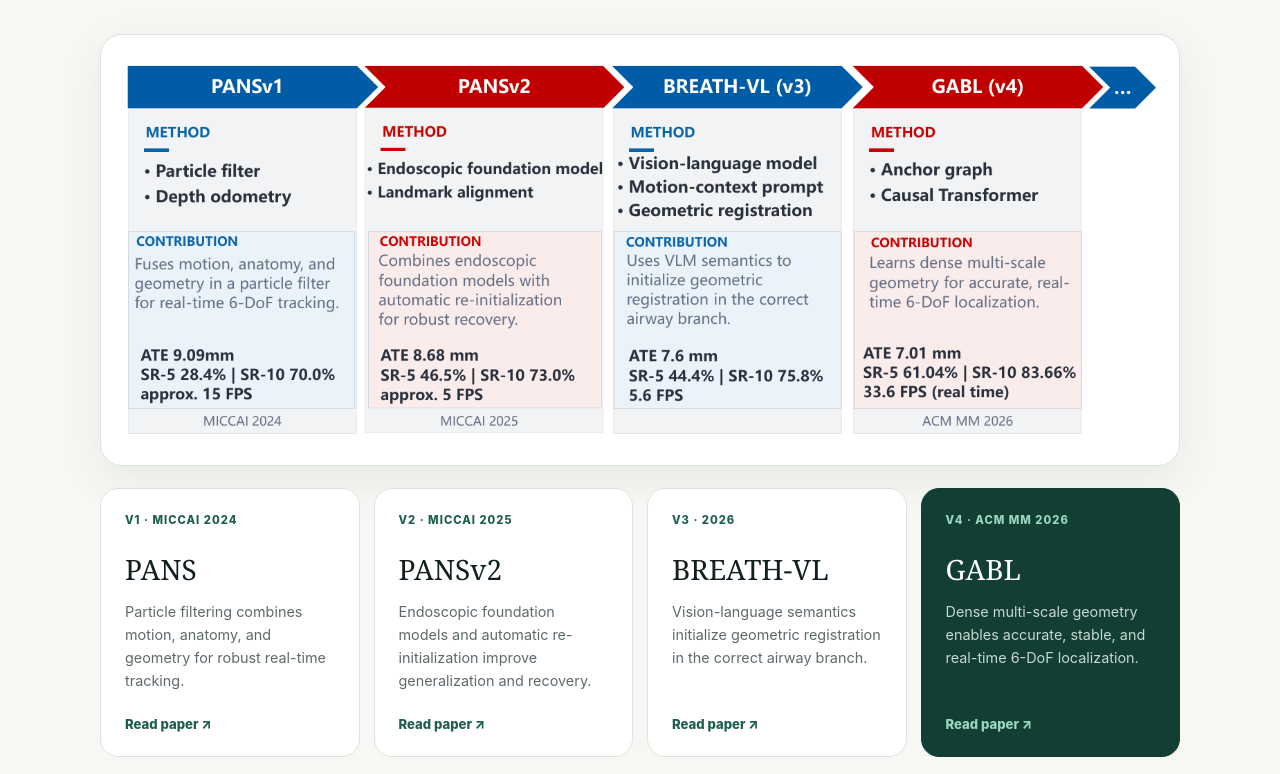
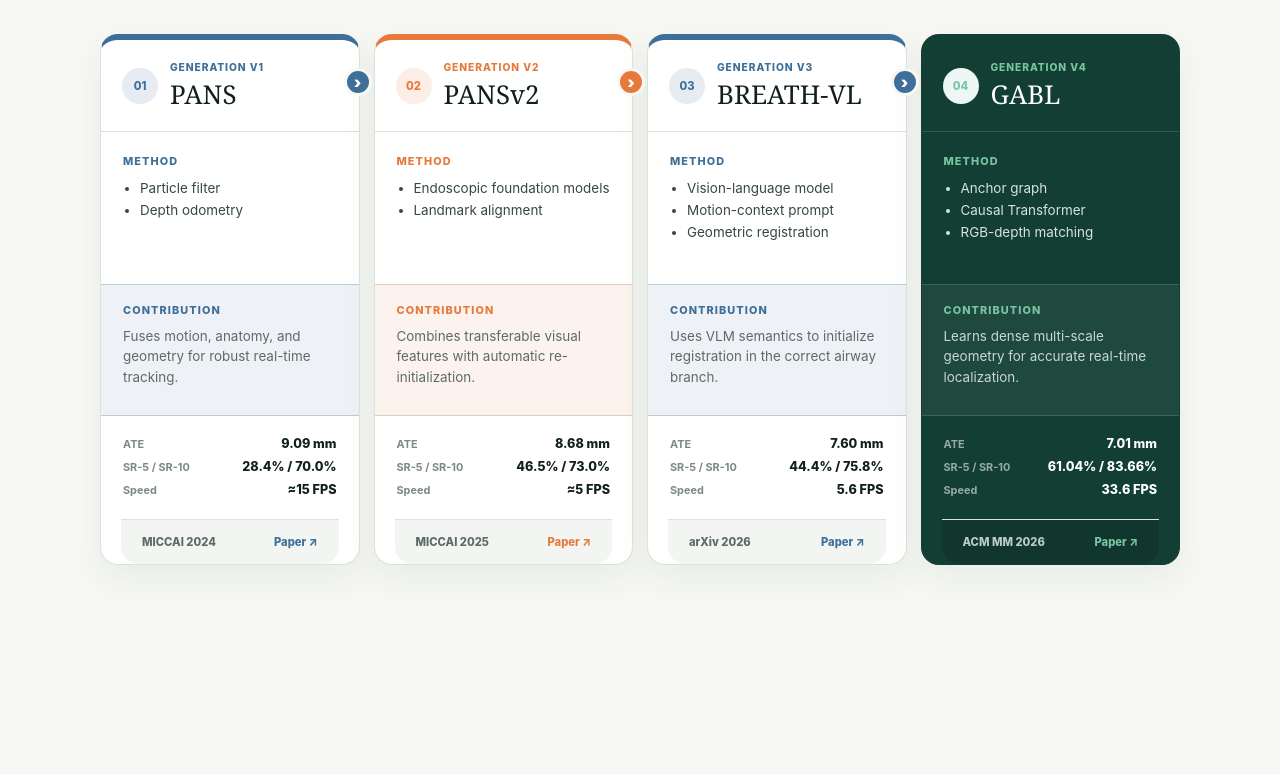
Before and after one commit to paulili08/GABL, a plain HTML site: page docs/index.html in a window 1280 px wide. Shown: the part 1680-2454 px from the top of the page. Drawn offline with Linux system fonts and the light colour scheme.

Commit message:
Add files via upload

```diff
--- a/docs/index.html
+++ b/docs/index.html
@@ -106,59 +106,110 @@
           real-time navigation.
         </p>
 
-        <figure class="paper-figure evolution-figure">
-          <img
-            src="./assets/model-evolution.png"
-            alt="Evolution from PANSv1 and PANSv2 to BREATH-VL and GABL, with methods, contributions, accuracy, success rates, and inference speed"
-            loading="lazy"
-          />
-        </figure>
+        <div class="evolution-track" aria-label="Four generations of bronchoscope localization models">
+          <article class="generation-card generation-blue">
+            <header>
+              <span class="generation-index">01</span>
+              <div><p>Generation v1</p><h3>PANS</h3></div>
+            </header>
+            <div class="generation-body">
+              <section>
+                <h4>Method</h4>
+                <ul><li>Particle filter</li><li>Depth odometry</li></ul>
+              </section>
+              <section class="generation-contribution">
+                <h4>Contribution</h4>
+                <p>Fuses motion, anatomy, and geometry for robust real-time tracking.</p>
+              </section>
+              <dl class="generation-metrics">
+                <div><dt>ATE</dt><dd>9.09 mm</dd></div>
+                <div><dt>SR-5 / SR-10</dt><dd>28.4% / 70.0%</dd></div>
+                <div><dt>Speed</dt><dd>≈15 FPS</dd></div>
+              </dl>
+            </div>
+            <footer>
+              <span>MICCAI 2024</span>
+              <a href="https://arxiv.org/abs/2407.05554" target="_blank" rel="noreferrer">Paper <span aria-hidden="true">↗</span></a>
+            </footer>
+          </article>
 
-        <div class="paper-grid" aria-label="Four generations of localization models">
-          <a
-            class="paper-card"
-            href="https://arxiv.org/abs/2407.05554"
-            target="_blank"
-            rel="noreferrer"
-          >
-            <span class="paper-version">v1 · MICCAI 2024</span>
-            <h3>PANS</h3>
-            <p>Particle filtering combines motion, anatomy, and geometry for robust real-time tracking.</p>
-            <span class="paper-link">Read paper <span aria-hidden="true">↗</span></span>
-          </a>
-          <a
-            class="paper-card"
-            href="https://arxiv.org/abs/2505.24249"
-            target="_blank"
-            rel="noreferrer"
-          >
-            <span class="paper-version">v2 · MICCAI 2025</span>
-            <h3>PANSv2</h3>
-            <p>Endoscopic foundation models and automatic re-initialization improve generalization and recovery.</p>
-            <span class="paper-link">Read paper <span aria-hidden="true">↗</span></span>
-          </a>
-          <a
-            class="paper-card"
-            href="https://arxiv.org/abs/2601.03713"
-            target="_blank"
-            rel="noreferrer"
-          >
-            <span class="paper-version">v3 · 2026</span>
-            <h3>BREATH-VL</h3>
-            <p>Vision-language semantics initialize geometric registration in the correct airway branch.</p>
-            <span class="paper-link">Read paper <span aria-hidden="true">↗</span></span>
-          </a>
-          <a
-            class="paper-card featured"
-            href="https://arxiv.org/abs/2608.07116"
-            target="_blank"
-            rel="noreferrer"
-          >
-            <span class="paper-version">v4 · ACM MM 2026</span>
-            <h3>GABL</h3>
-            <p>Dense multi-scale geometry enables accurate, stable, and real-time 6-DoF localization.</p>
-            <span class="paper-link">Read paper <span aria-hidden="true">↗</span></span>
-          </a>
+          <article class="generation-card generation-orange">
+            <header>
+              <span class="generation-index">02</span>
+              <div><p>Generation v2</p><h3>PANSv2</h3></div>
+            </header>
+            <div class="generation-body">
+              <section>
+                <h4>Method</h4>
+                <ul><li>Endoscopic foundation models</li><li>Landmark alignment</li></ul>
+              </section>
+              <section class="generation-contribution">
+                <h4>Contribution</h4>
+                <p>Combines transferable visual features with automatic re-initialization.</p>
+              </section>
+              <dl class="generation-metrics">
+                <div><dt>ATE</dt><dd>8.68 mm</dd></div>
+                <div><dt>SR-5 / SR-10</dt><dd>46.5% / 73.0%</dd></div>
+                <div><dt>Speed</dt><dd>≈5 FPS</dd></div>
+              </dl>
+            </div>
+            <footer>
+              <span>MICCAI 2025</span>
+              <a href="https://arxiv.org/abs/2505.24249" target="_blank" rel="noreferrer">Paper <span aria-hidden="true">↗</span></a>
+            </footer>
+          </article>
+
+          <article class="generation-card generation-blue">
+            <header>
+              <span class="generation-index">03</span>
+              <div><p>Generation v3</p><h3>BREATH-VL</h3></div>
+            </header>
+            <div class="generation-body">
+              <section>
+                <h4>Method</h4>
+                <ul><li>Vision-language model</li><li>Motion-context prompt</li><li>Geometric registration</li></ul>
+              </section>
+              <section class="generation-contribution">
+                <h4>Contribution</h4>
+                <p>Uses VLM semantics to initialize registration in the correct airway branch.</p>
+              </section>
+              <dl class="generation-metrics">
+                <div><dt>ATE</dt><dd>7.60 mm</dd></div>
+                <div><dt>SR-5 / SR-10</dt><dd>44.4% / 75.8%</dd></div>
+                <div><dt>Speed</dt><dd>5.6 FPS</dd></div>
+              </dl>
+            </div>
+            <footer>
+              <span>arXiv 2026</span>
+              <a href="https://arxiv.org/abs/2601.03713" target="_blank" rel="noreferrer">Paper <span aria-hidden="true">↗</span></a>
+            </footer>
+          </article>
+
+          <article class="generation-card generation-current">
+            <header>
+              <span class="generation-index">04</span>
+              <div><p>Generation v4</p><h3>GABL</h3></div>
+            </header>
+            <div class="generation-body">
+              <section>
+                <h4>Method</h4>
+                <ul><li>Anchor graph</li><li>Causal Transformer</li><li>RGB-depth matching</li></ul>
+              </section>
+              <section class="generation-contribution">
+                <h4>Contribution</h4>
+                <p>Learns dense multi-scale geometry for accurate real-time localization.</p>
+              </section>
+              <dl class="generation-metrics">
+                <div><dt>ATE</dt><dd>7.01 mm</dd></div>
+                <div><dt>SR-5 / SR-10</dt><dd>61.04% / 83.66%</dd></div>
+                <div><dt>Speed</dt><dd>33.6 FPS</dd></div>
+              </dl>
+            </div>
+            <footer>
+              <span>ACM MM 2026</span>
+              <a href="https://arxiv.org/abs/2608.07116" target="_blank" rel="noreferrer">Paper <span aria-hidden="true">↗</span></a>
+            </footer>
+          </article>
         </div>
       </section>
 
--- a/docs/styles.css
+++ b/docs/styles.css
@@ -269,81 +269,212 @@
   padding-bottom: 88px;
 }
 
-.evolution-figure {
-  padding: 12px;
-  box-shadow: none;
-}
-
-.paper-grid {
+.evolution-track {
   display: grid;
   grid-template-columns: repeat(4, minmax(0, 1fr));
   gap: 14px;
-  margin-top: 22px;
 }
 
-.paper-card {
+.generation-card {
+  --generation-accent: var(--blue);
+  position: relative;
   display: flex;
-  min-height: 260px;
+  min-width: 0;
   flex-direction: column;
-  padding: 24px;
   background: var(--white);
   border: 1px solid var(--line);
+  border-top: 6px solid var(--generation-accent);
   border-radius: 18px;
+  box-shadow: 0 14px 36px rgba(24, 58, 47, 0.065);
   transition:
     transform 180ms ease,
-    border-color 180ms ease,
     box-shadow 180ms ease;
 }
 
-.paper-card:hover,
-.paper-card:focus-visible {
-  border-color: color-mix(in srgb, var(--green) 35%, var(--line));
+.generation-card:hover {
   box-shadow: 0 16px 38px rgba(24, 58, 47, 0.1);
   transform: translateY(-4px);
 }
 
-.paper-card.featured {
+.generation-card:not(:last-child)::after {
+  content: "›";
+  position: absolute;
+  top: 28px;
+  right: -13px;
+  z-index: 2;
+  display: inline-flex;
+  width: 22px;
+  height: 22px;
+  align-items: center;
+  justify-content: center;
+  color: var(--white);
+  background: var(--generation-accent);
+  border: 3px solid var(--paper);
+  border-radius: 50%;
+  font-size: 1rem;
+  font-weight: 900;
+}
+
+.generation-orange {
+  --generation-accent: var(--orange);
+}
+
+.generation-current {
+  --generation-accent: #78c5a2;
   color: var(--white);
   background: var(--green-dark);
   border-color: var(--green-dark);
 }
 
-.paper-version {
-  color: var(--green);
+.generation-card > header {
+  display: grid;
+  grid-template-columns: auto minmax(0, 1fr);
+  gap: 12px;
+  align-items: center;
+  padding: 21px 21px 19px;
+  border-bottom: 1px solid var(--line);
+}
+
+.generation-current > header {
+  border-bottom-color: rgba(255, 255, 255, 0.14);
+}
+
+.generation-index {
+  display: inline-flex;
+  width: 36px;
+  height: 36px;
+  align-items: center;
+  justify-content: center;
+  color: var(--generation-accent);
+  background: color-mix(in srgb, var(--generation-accent) 13%, white);
+  border-radius: 50%;
   font-size: 0.7rem;
-  font-weight: 800;
+  font-weight: 850;
+}
+
+.generation-card header p {
+  margin: 0 0 3px;
+  color: var(--generation-accent);
+  font-size: 0.64rem;
+  font-weight: 850;
   letter-spacing: 0.09em;
   text-transform: uppercase;
 }
 
-.paper-card.featured .paper-version,
-.paper-card.featured .paper-link {
-  color: #9ad7be;
-}
-
-.paper-card h3 {
-  margin: 23px 0 12px;
+.generation-card header h3 {
+  margin: 0;
   font-family: Georgia, "Times New Roman", serif;
-  font-size: 1.75rem;
+  font-size: 1.62rem;
   font-weight: 500;
 }
 
-.paper-card p {
-  margin: 0 0 24px;
-  color: var(--muted);
-  font-size: 0.9rem;
-  line-height: 1.6;
+.generation-body {
+  display: grid;
+  flex: 1;
+  grid-template-rows: auto minmax(150px, auto) auto;
+  padding: 22px;
 }
 
-.paper-card.featured p {
+.generation-card section:first-child {
+  min-height: 112px;
+}
+
+.generation-card h4 {
+  margin: 0 0 9px;
+  color: var(--generation-accent);
+  font-size: 0.68rem;
+  font-weight: 850;
+  letter-spacing: 0.1em;
+  text-transform: uppercase;
+}
+
+.generation-card ul {
+  margin: 0;
+  padding-left: 17px;
+  color: #374641;
+  font-size: 0.84rem;
+  line-height: 1.65;
+}
+
+.generation-current ul {
+  color: #d7e4de;
+}
+
+.generation-contribution {
+  margin: 18px -22px 0;
+  padding: 18px 22px;
+  background: color-mix(in srgb, var(--generation-accent) 9%, white);
+  border-top: 1px solid color-mix(in srgb, var(--generation-accent) 20%, var(--line));
+  border-bottom: 1px solid color-mix(in srgb, var(--generation-accent) 20%, var(--line));
+}
+
+.generation-contribution p {
+  margin: 0;
+  color: var(--muted);
+  font-size: 0.84rem;
+  line-height: 1.55;
+}
+
+.generation-current .generation-contribution {
+  background: rgba(255, 255, 255, 0.055);
+  border-color: rgba(255, 255, 255, 0.13);
+}
+
+.generation-current .generation-contribution p {
   color: #c7d8d1;
 }
 
-.paper-link {
-  margin-top: auto;
-  color: var(--green);
-  font-size: 0.82rem;
+.generation-metrics {
+  display: grid;
+  gap: 8px;
+  margin: 20px 0 0;
+}
+
+.generation-metrics div {
+  display: flex;
+  align-items: baseline;
+  justify-content: space-between;
+  gap: 12px;
+}
+
+.generation-metrics dt {
+  color: #7c8984;
+  font-size: 0.68rem;
+  font-weight: 740;
+}
+
+.generation-metrics dd {
+  margin: 0;
+  font-size: 0.79rem;
+  font-weight: 800;
+  text-align: right;
+}
+
+.generation-current .generation-metrics dt {
+  color: #98aaa3;
+}
+
+.generation-card > footer {
+  display: flex;
+  align-items: center;
+  justify-content: space-between;
+  gap: 12px;
+  padding: 15px 21px;
+  color: var(--muted);
+  background: #f2f5f2;
+  border-radius: 0 0 17px 17px;
+  font-size: 0.7rem;
   font-weight: 760;
+}
+
+.generation-card footer a {
+  color: var(--generation-accent);
+  font-weight: 850;
+}
+
+.generation-current > footer {
+  color: #b9cbc4;
+  background: rgba(0, 0, 0, 0.12);
 }
 
 .overview-section {
@@ -872,12 +1003,12 @@
     gap: 22px;
   }
 
-  .paper-grid {
+  .evolution-track {
     grid-template-columns: repeat(2, minmax(0, 1fr));
   }
 
-  .paper-card {
-    min-height: 230px;
+  .generation-card::after {
+    display: none !important;
   }
 
   .component-panel {
@@ -946,11 +1077,15 @@
     grid-template-columns: 1fr;
   }
 
-  .paper-grid {
+  .evolution-track {
     grid-template-columns: 1fr;
   }
 
-  .paper-card {
+  .generation-body {
+    grid-template-rows: auto auto auto;
+  }
+
+  .generation-card section:first-child {
     min-height: 0;
   }
 
```
